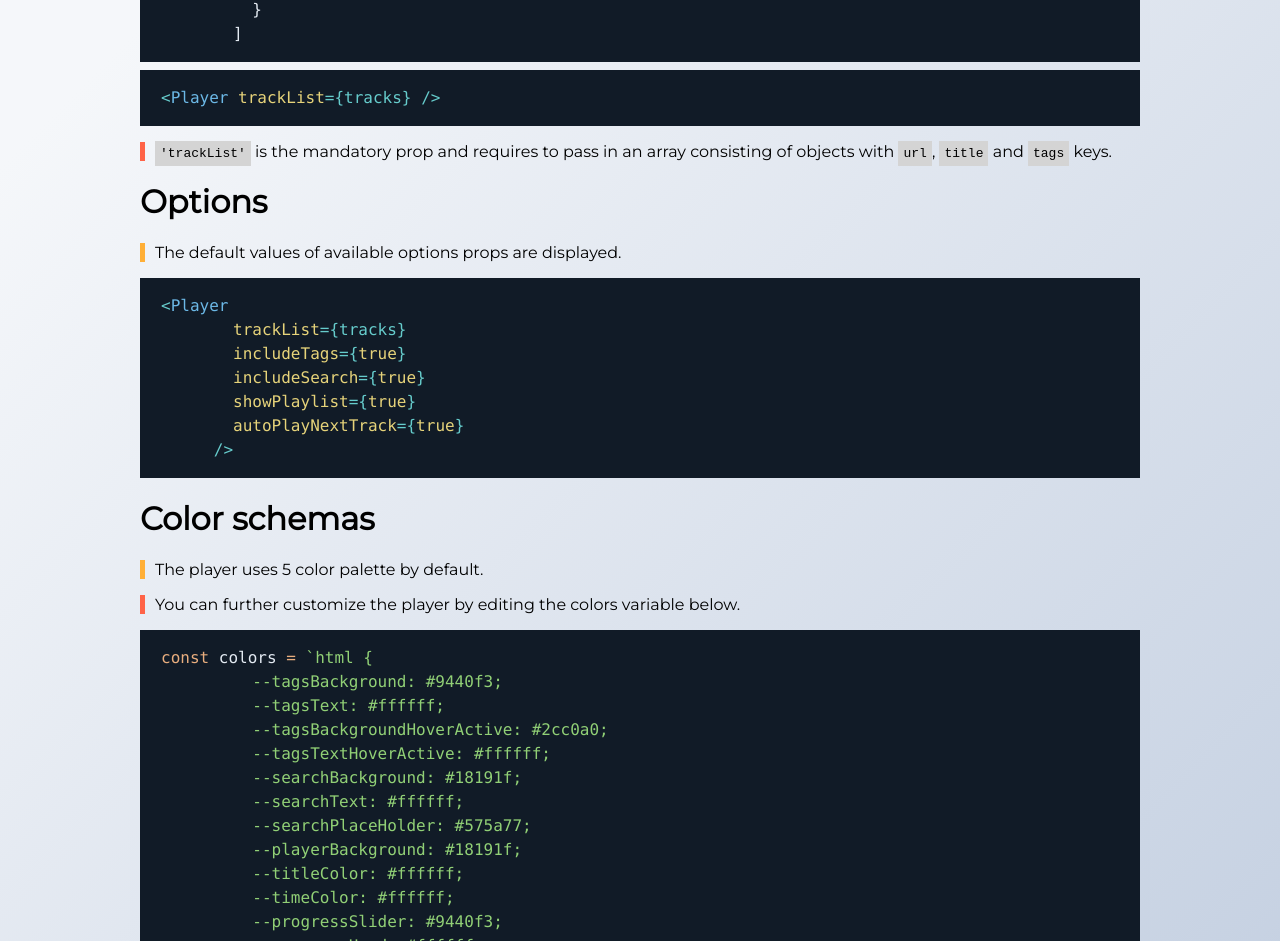
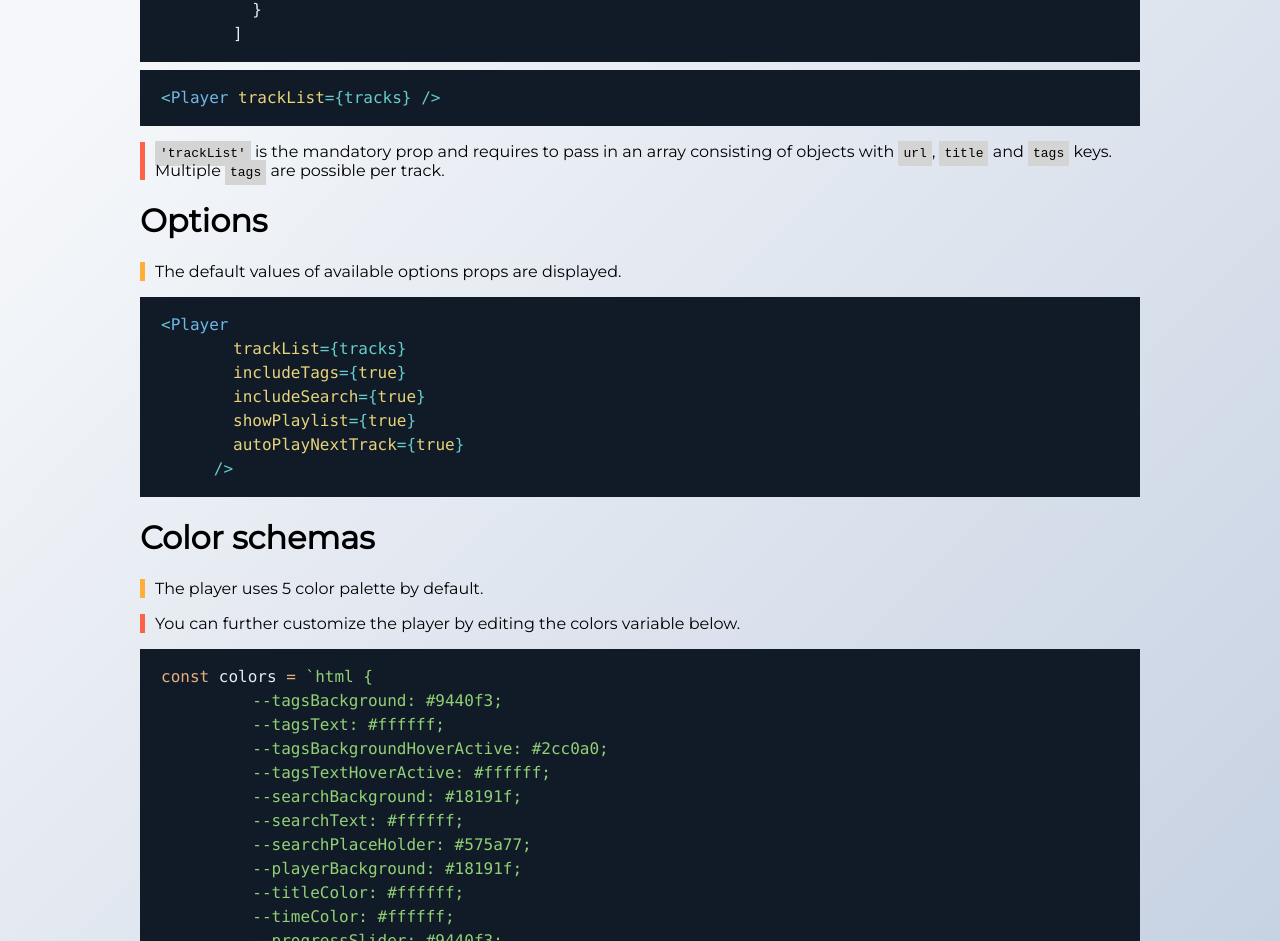
Before and after one commit to madzadev/audio-player, a React (Create React App) app in the folder example/: page / in a window 1280 px wide. Shown: the part 777-1718 px from the top of the page. Built offline with nearby package versions, Linux system fonts and the light colour scheme.

Commit message:
edit readme

```diff
--- a/example/src/App.js
+++ b/example/src/App.js
@@ -66,7 +66,8 @@ const App = () => {
       <p className="warning">
         <code>'trackList'</code> is the mandatory prop and requires to pass in
         an array consisting of objects with <code>url</code>, <code>title</code>{" "}
-        and <code>tags</code> keys.
+        and <code>tags</code> keys. Multiple <code>tags</code> are possible per
+        track.
       </p>
       <h1>Options</h1>
       <p className="note">
```
Also changed, not shown: 1 other file (tests, documents, lock files or other folders).
